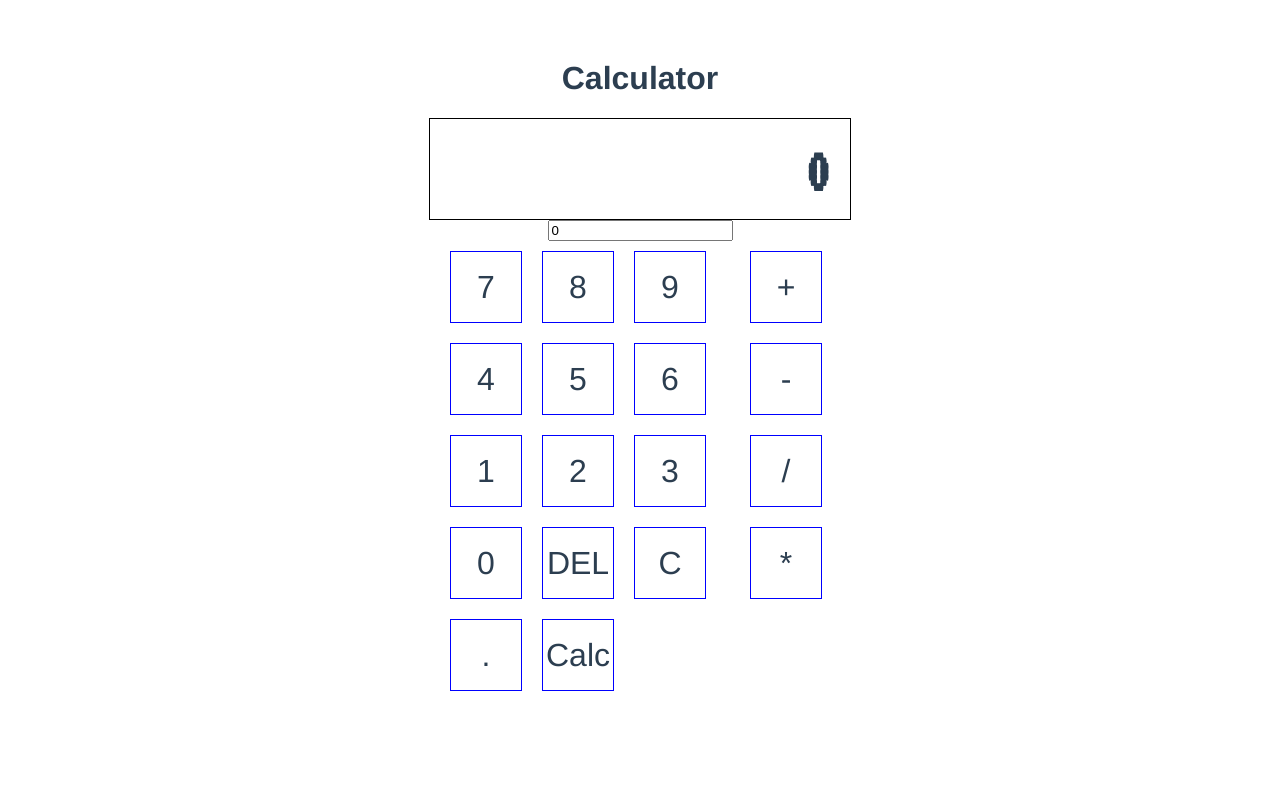
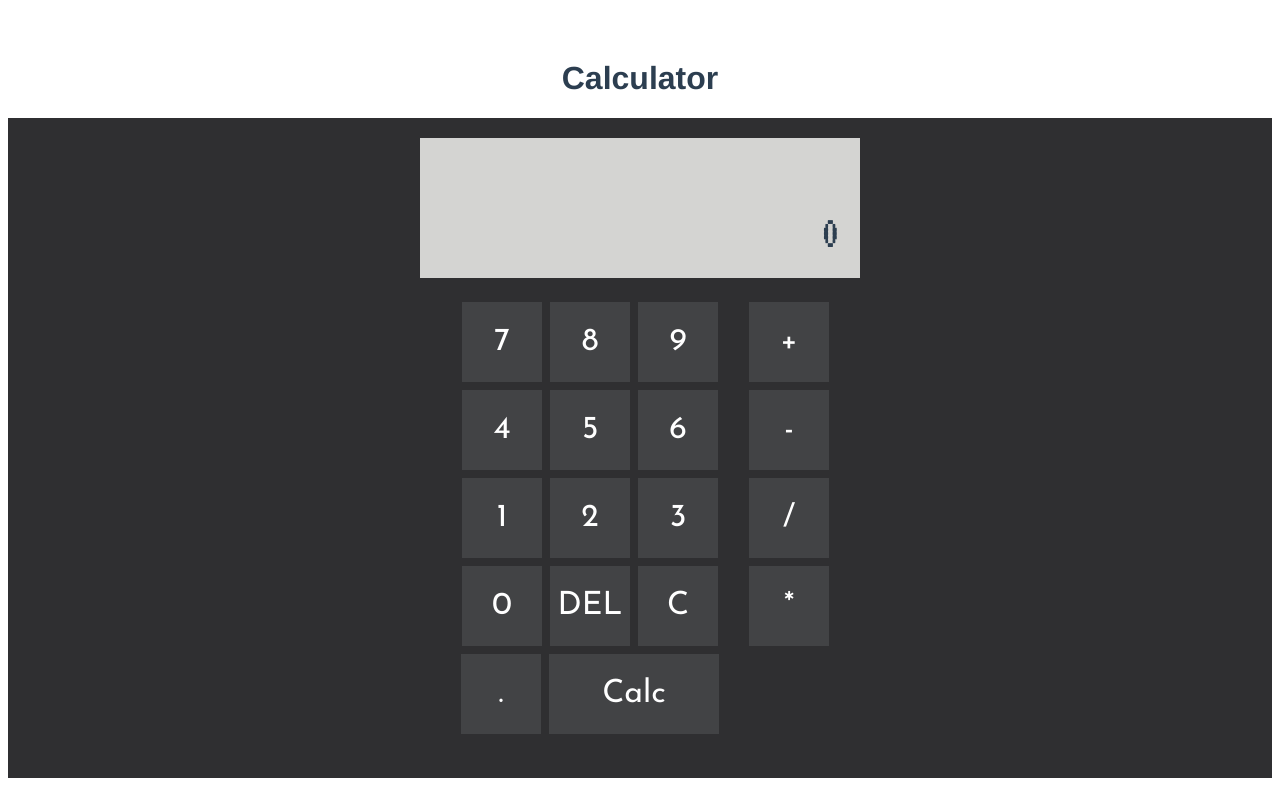
Before and after one commit to AsebWebDev/coding-challenge-calculator-vue, a Vue app: page / in a window 1280 px wide. Built offline with nearby package versions, Linux system fonts and the light colour scheme.

Commit message:
add style + show last two operations

```diff
--- a/public/index.html
+++ b/public/index.html
@@ -7,7 +7,7 @@
     <link rel="icon" href="<%= BASE_URL %>favicon.ico">
     <title>coding-challenge-calculator-vue</title>
   </head>
-  <link href="https://fonts.googleapis.com/css?family=VT323" rel="stylesheet">
+  <link href="https://fonts.googleapis.com/css?family=VT323|Josefin+Sans" rel="stylesheet">
   <body>
     <noscript>
       <strong>We're sorry but coding-challenge-calculator-vue doesn't work properly without JavaScript enabled. Please enable it to continue.</strong>
--- a/src/components/Calculator.vue
+++ b/src/components/Calculator.vue
@@ -1,7 +1,6 @@
 <template>
   <div class="calculator">
-    <Display v-bind:display="display"/>
-    <input type="text" v-model="display">
+    <Display v-bind:display="display" v-bind:store="store"/>
     <Keypad :addInput="addInput" :calcResult="calcResult"/>
   </div>
 </template>
@@ -25,18 +24,25 @@ export default {
       }
     },
     calcResult: function() {
+      this.store.unshift(this.display);
       this.display = eval(this.display).toString();
     }
   },
   data () {
     return {
-      display: '0'
+      display: '0',
+      store: []
     }
   }
 }
 </script>
 
 <style scoped>
+
+  *{
+    background-color: #2f2f31;
+    padding: 20px;
+  }
 
   .calculator {
     display: flex;
--- a/src/components/Display.vue
+++ b/src/components/Display.vue
@@ -1,7 +1,9 @@
 <template>
   <div id="display">
-    <div>
-     <h1><span> {{ display }} </span></h1>
+    <span>{{store[1]}}</span>
+    <span>{{store[0]}}</span>
+    <div class="main">
+      <span> {{ display }} </span>
     </div>
   </div>
 </template>
@@ -10,7 +12,8 @@
 export default {
   name: 'Calculator',
   props: {
-    display: String
+    display: String,
+    store: [String]
   }
 }
 </script>
@@ -22,15 +25,21 @@ export default {
       -moz-osx-font-smoothing: grayscale;
   }
 
+  .main {
+    margin-top: 15px;
+    font-size: 3rem;
+  }
+
   #display {
+    background-color: #D4D4D2;
     height: 100px;
     width: 400px;
     padding-right: 20px;
-    border: 1px solid black;
     display: flex;
-    flex-direction: row;
-    align-items: center;
+    flex-direction: column;
+    text-align: right;
+    align-items: flex-end;
     justify-content: flex-end;
-    font-size: 2rem;
+    font-size: 1.5rem;
   }
 </style>
--- a/src/components/Key.vue
+++ b/src/components/Key.vue
@@ -20,15 +20,18 @@ export default {
 <style scoped>
 span {
   font-size: 2rem;
+  font-family: 'Josefin Sans', sans-serif;
 }
 
 .key {
+  background-color: #424345;
+  color: white;
   width: 70px;
   height: 70px;
-  margin: 10px;
+  margin: 4px;
+  padding: 5px;
   display: flex;
   align-items: center;
   justify-content: center;
-  border: 1px solid blue;
 }
 </style>
--- a/src/components/Keypad.vue
+++ b/src/components/Keypad.vue
@@ -15,7 +15,7 @@
         <Key v-on:click.native="$parent.addInput('DEL')" keyValue="DEL" />
         <Key v-on:click.native="$parent.addInput('C')" keyValue="C" />
         <Key v-on:click.native="$parent.addInput('.')" keyValue="." />
-        <Key v-on:click.native="$parent.calcResult()" keyValue="Calc" />
+        <Key class="btn-calc" v-on:click.native="$parent.calcResult()" keyValue="Calc" />
     </div>
     <div class="keypad-right">
       <Key v-on:click.native="$parent.addInput('+')" keyValue="+" />
@@ -49,9 +49,8 @@ export default {
     display: flex;
   }
 
-  button {
-    height: 50px;
-    max-width: 60px;
+  .btn-calc {
+    width: 160px;
   }
 
   .keypad {
@@ -63,7 +62,8 @@ export default {
   }
 
   .keypad-left {
-    width: 300px;
+    width: 310px;
+    justify-content: center;
     flex-direction: row;
     flex-wrap: wrap;
   }
```
